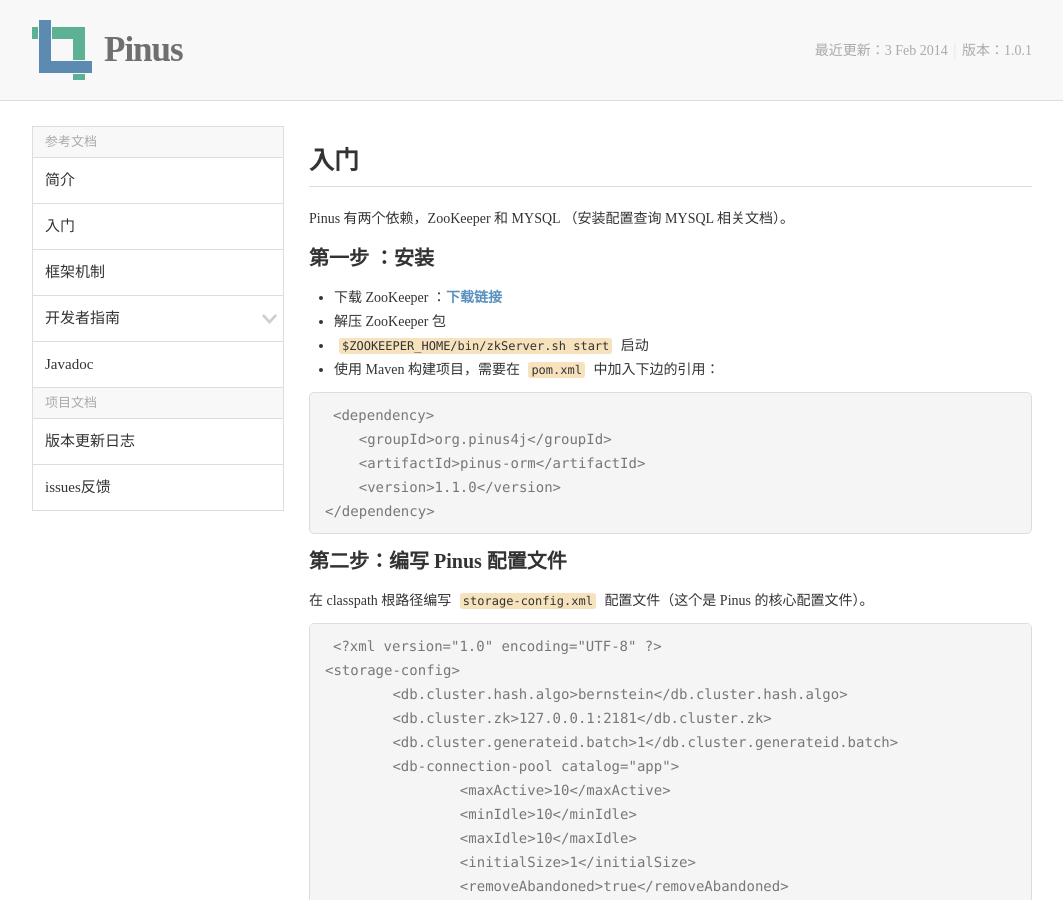
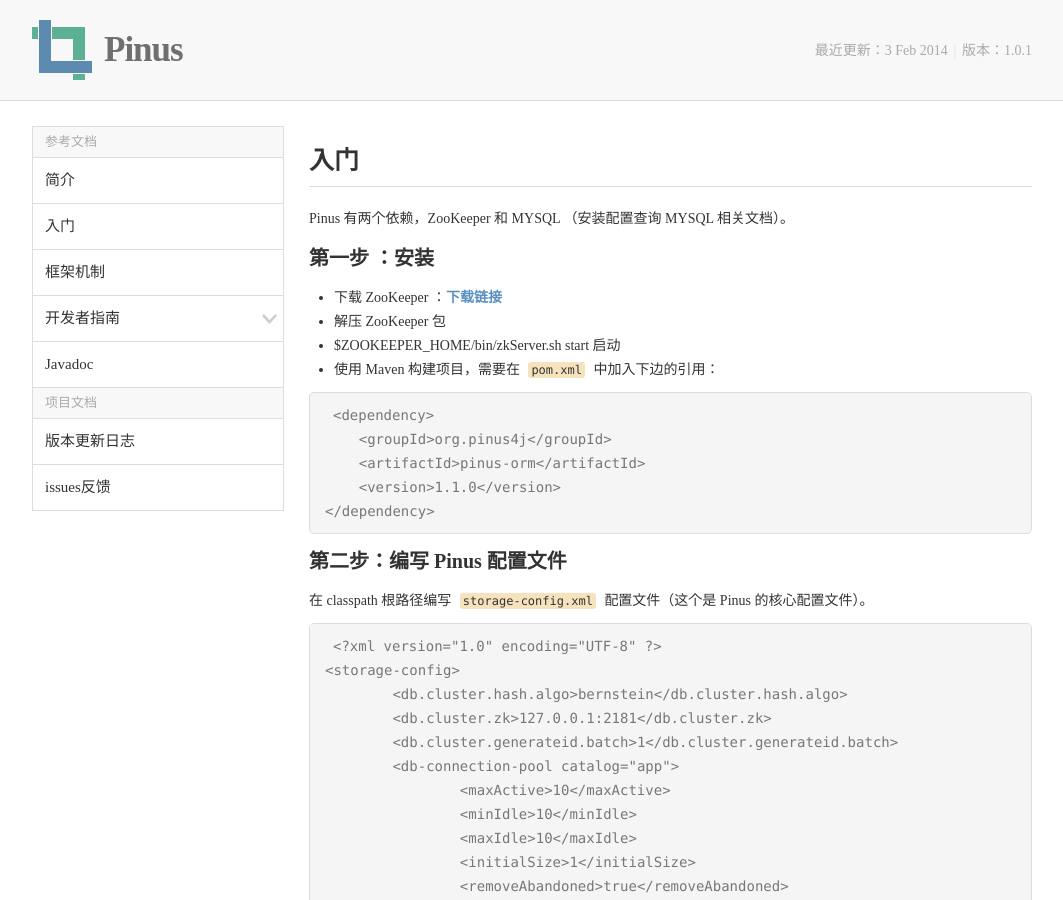
Before and after one commit to duanbn/pinus4j, a Jekyll site: the page built from _posts/2015-02-13-induction.md, in a window 1280 px wide and 900 px high. Shown: the whole window, without its empty margins (108-1171 px from the left). Built offline with Jekyll 4.4.1, drawn with Linux system fonts in a browser that asks for light colours.

```diff
--- a/_posts/2015-02-13-induction.md
+++ b/_posts/2015-02-13-induction.md
@@ -10,7 +10,7 @@ Pinus 有两个依赖，ZooKeeper 和 MYSQL （安装配置查询 MYSQL 相关
 
 * 下载 ZooKeeper ：[下载链接](http://www.apache.org/dyn/closer.cgi/zookeeper/)
 * 解压 ZooKeeper 包
-* `$ZOOKEEPER_HOME/bin/zkServer.sh start` 启动
+* $ZOOKEEPER_HOME/bin/zkServer.sh start 启动
 * 使用 Maven 构建项目，需要在 `pom.xml` 中加入下边的引用：
 
 {% highlight xml %}
```
